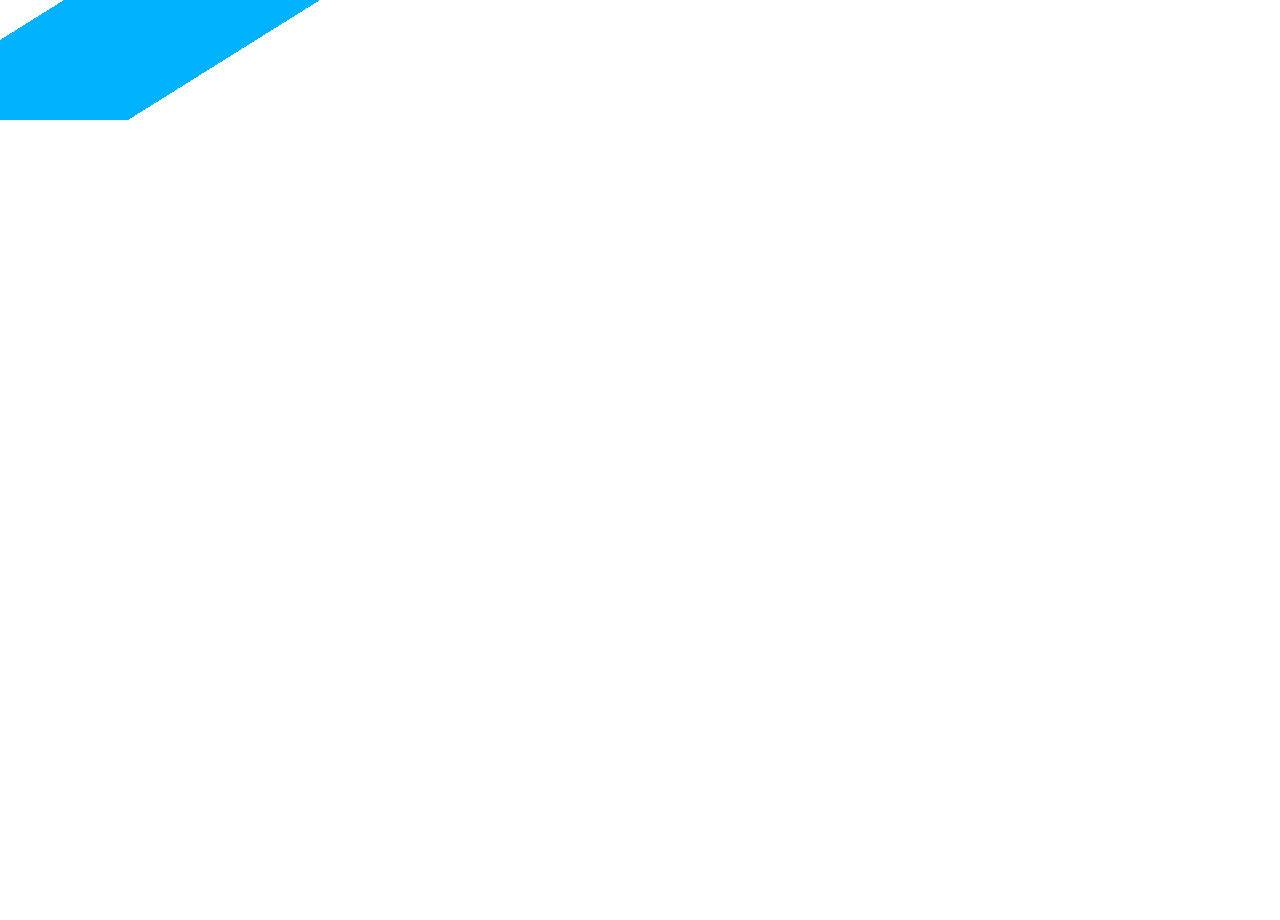
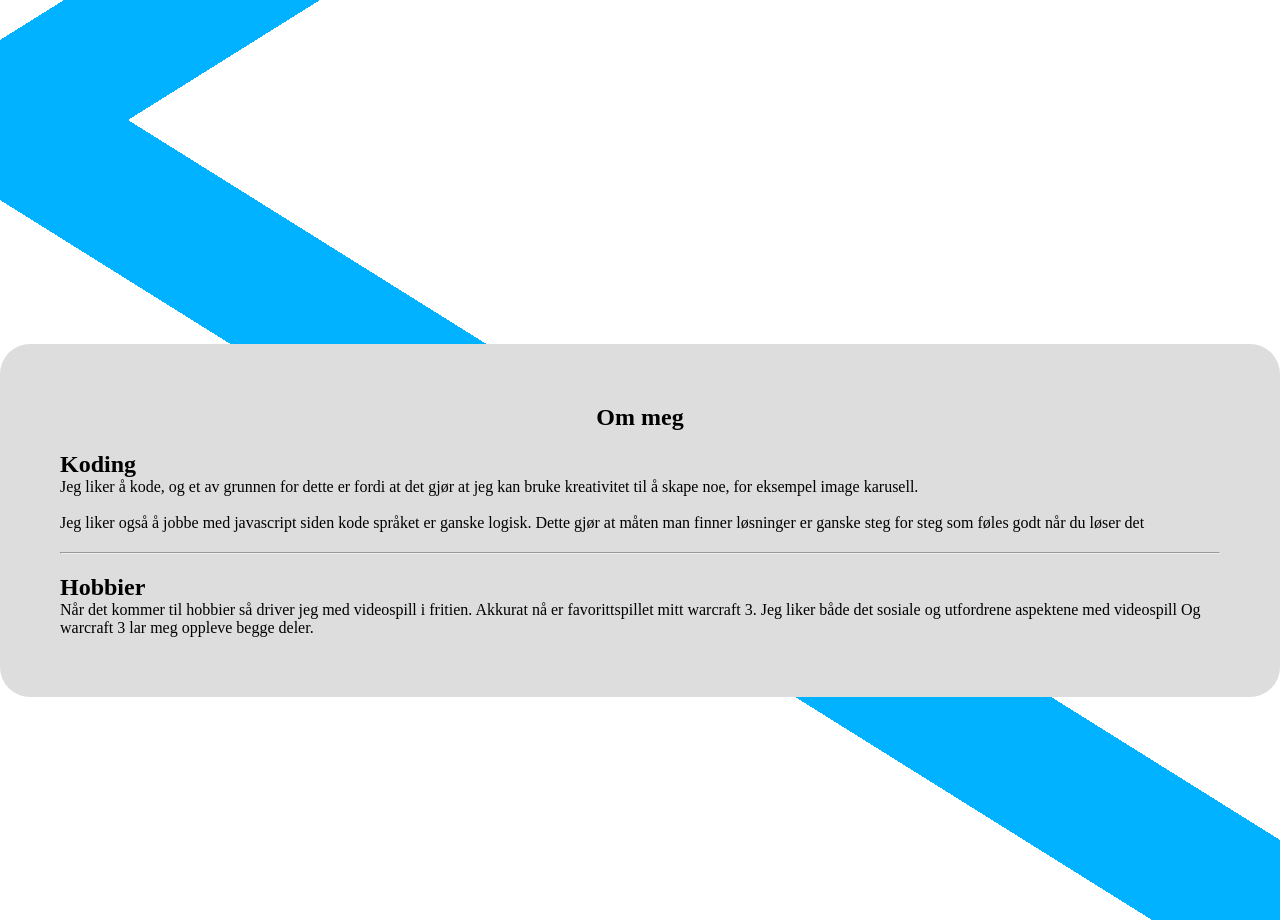
Before and after one commit to Erlandino/portfolio, a React (Create React App) app: page / in a window 1280 px wide. Shown: the part 680-1600 px from the top of the page. Before the commit the page ends 800 px from the top, so only its background shows below. Built offline with nearby package versions, Linux system fonts and the light colour scheme.

Commit message:
added text, background color and css positioning

```diff
--- /dev/null
+++ b/src/About_me.jsx
@@ -0,0 +1,30 @@
+import React from "react";
+
+export default function AboutMe() {
+  return (
+    <section className="AboutMe">
+      <div className="AboutMe__container">
+        <h1 className="AboutMe__container__title">Om meg</h1>
+        <article className="AboutMe__container__article AboutMe__container__article--Koding">
+          <h2 className="AboutMe__container__article__title">Koding</h2>
+          <p className="AboutMe__container__article__paragraph">
+            Jeg liker å kode, og et av grunnen for dette er fordi at det gjør at jeg kan bruke kreativitet til å skape noe, for eksempel image karusell.
+            <br />
+            <br />
+            Jeg liker også å jobbe med javascript siden kode språket er ganske logisk. Dette gjør at måten man finner løsninger er ganske steg for steg som føles godt når du løser det
+          </p>
+        </article>
+
+        <hr className="AboutMe__container__lineBreak" />
+
+        <article className="AboutMe__container__article AboutMe__container__article--Hobbier">
+          <h2 className="AboutMe__container__article__title">Hobbier</h2>
+          <p className="AboutMe__container__article__paragraph">
+            Når det kommer til hobbier så driver jeg med videospill i fritien. Akkurat nå er favorittspillet mitt warcraft 3. Jeg liker både det sosiale og utfordrene aspektene med videospill Og
+            warcraft 3 lar meg oppleve begge deler.
+          </p>
+        </article>
+      </div>
+    </section>
+  );
+}
--- a/src/App.js
+++ b/src/App.js
@@ -1,10 +1,12 @@
 import React from "react";
 import Introduction from "./Introduction";
+import AboutMe from "./About_me";
 
 function App() {
   return (
     <>
       <Introduction />
+      <AboutMe />
     </>
   );
 }
--- a/src/index.css
+++ b/src/index.css
@@ -7,10 +7,11 @@ body,
 #root {
   height: 100vh;
 }
+
 .introduction {
   display: flex;
   flex-direction: column;
-  background: linear-gradient(to bottom right, #000000 10%, #ffffff 10%, #ffffff 45%, #00b2ff 45%, #00b2ff 55%, rgba(255, 255, 255, 0) 55%);
+  background: linear-gradient(to bottom right, #00b2ff 10%, #ffffff 10%, #ffffff 45%, #00b2ff 45%, #00b2ff 55%, #ffffff 55%);
   height: 100%;
 }
 
@@ -28,3 +29,24 @@ body,
   align-items: center;
   height: 100%;
 }
+
+.AboutMe {
+  height: 100%;
+  background: linear-gradient(to bottom left, #ffffff 45%, #00b2ff 45%, #00b2ff 55%, #ffffff 55%);
+  display: flex;
+  flex-direction: column;
+  justify-content: center;
+}
+
+.AboutMe__container {
+  background-color: #dddddd;
+  border-radius: 30px;
+  padding: 60px;
+}
+.AboutMe__container__title {
+  text-align: center;
+  margin-bottom: 20px;
+}
+.AboutMe__container__lineBreak {
+  margin: 20px 0;
+}
```
